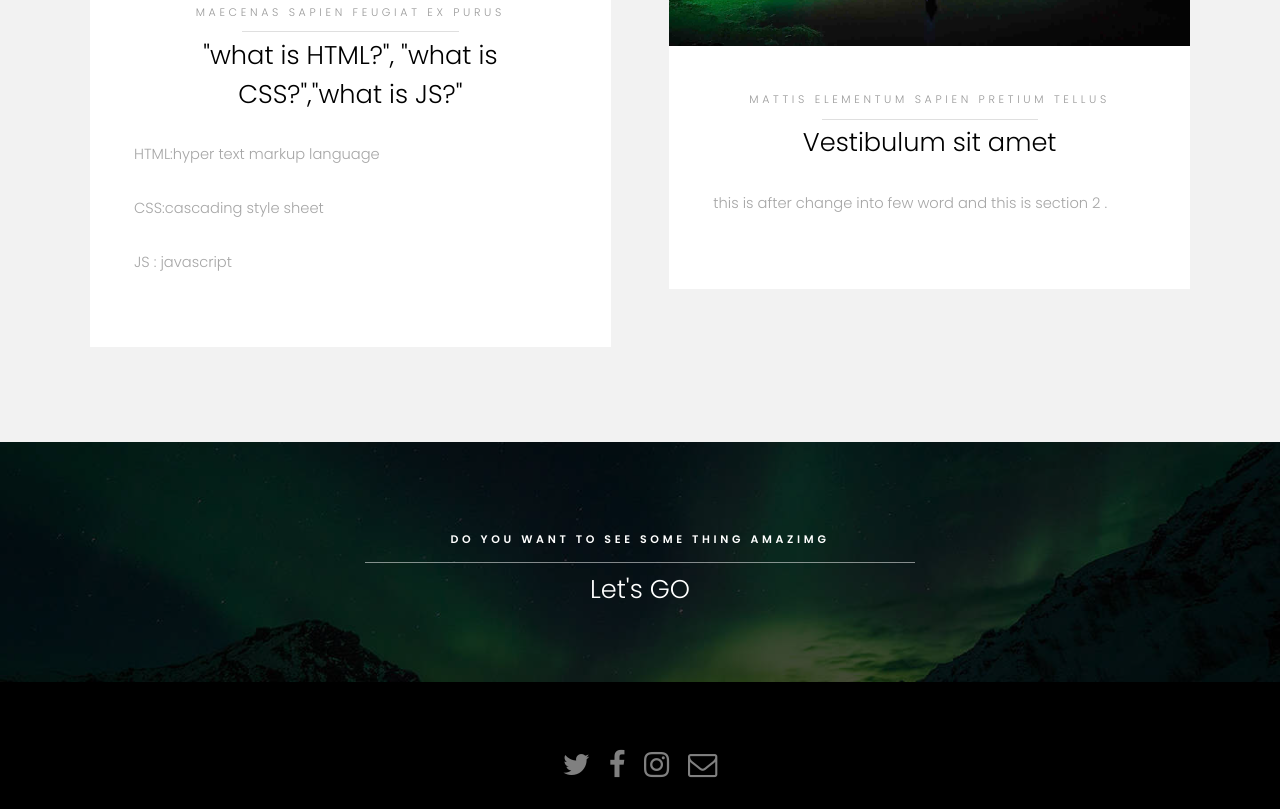
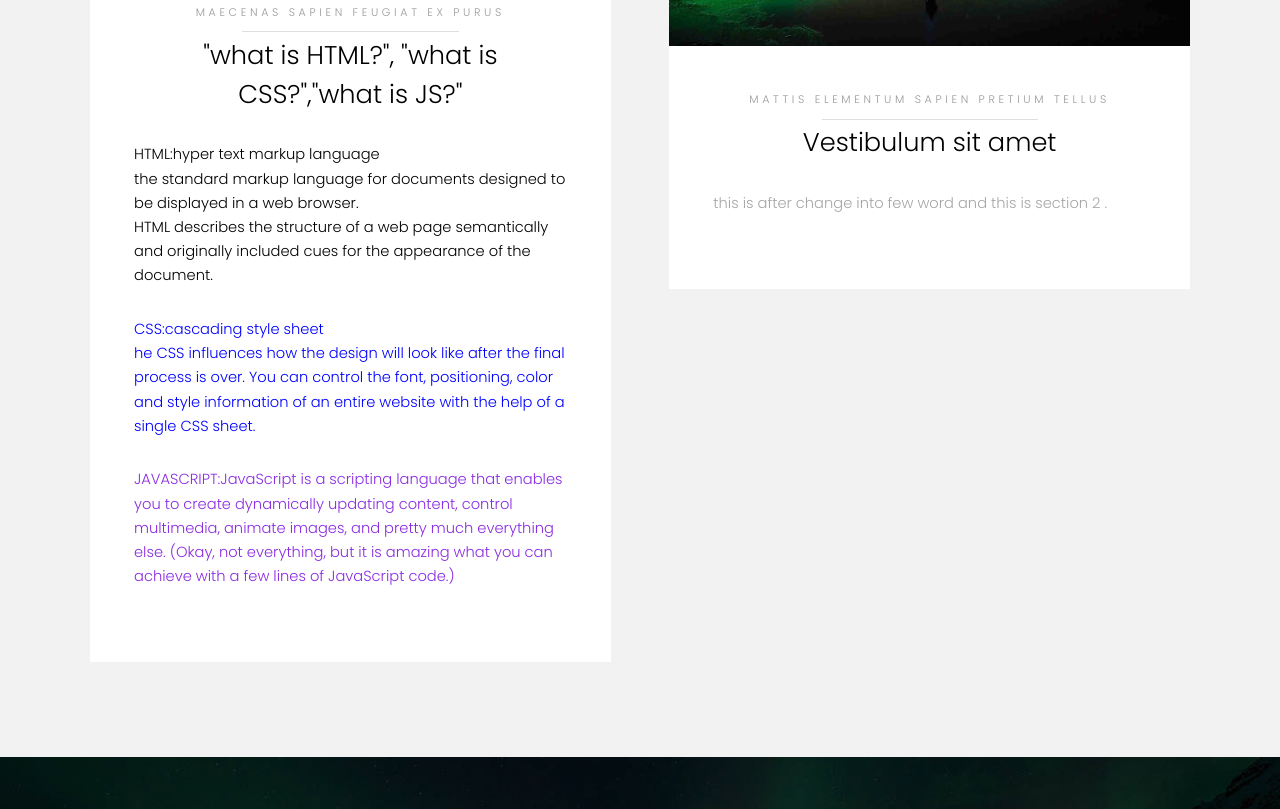
Before and after one commit to eAbdelrahmanMohamed/html-templated-hielo, a plain HTML site: page html-templated-hielo/templated-hielo/index.html in a window 1280 px wide. Shown: the part 989-1798 px from the top of the page. Drawn offline with Linux system fonts and the light colour scheme.

Commit message:
more descriptive

```diff
--- a/html-templated-hielo/templated-hielo/index.html
+++ b/html-templated-hielo/templated-hielo/index.html
@@ -95,9 +95,15 @@
                                 <h2>"what is HTML?", "what is CSS?","what is JS?"
                                 </h2>
                             </header>
-                            <p>HTML:hyper text markup language </p>
-                            <p> CSS:cascading style sheet </p>
-                            <p> JS : javascript</p>
+                            <p style="color: black;">HTML:hyper text markup language <br>the standard markup language for documents designed to be displayed in a web browser.<br> HTML describes the structure of a web page semantically and originally included cues for the appearance
+                                of the document.</p>
+                            <p style="color: blue;"> CSS:cascading style sheet<br>he CSS influences how the design will look like after the final process is over. You can control the font, positioning, color and style information of an entire website with the help of a single
+                                CSS sheet. </p>
+                            <p style="color: blueviolet;"> JAVASCRIPT:JavaScript is a scripting language that enables you to create dynamically updating content, control multimedia, animate images, and pretty much everything else. (Okay, not everything, but it is amazing what you can
+                                achieve with a few lines of JavaScript code.)
+
+
+                            </p>
                             <footer class="align-center">
 
                             </footer>
```
